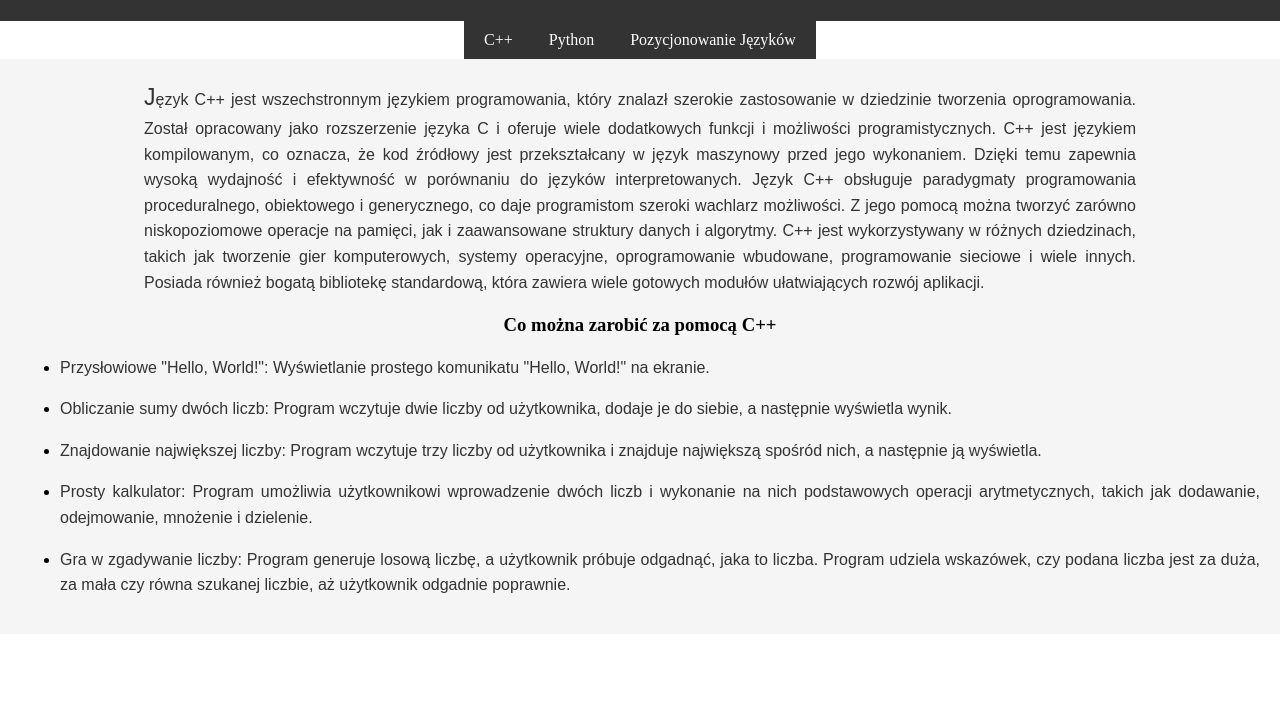
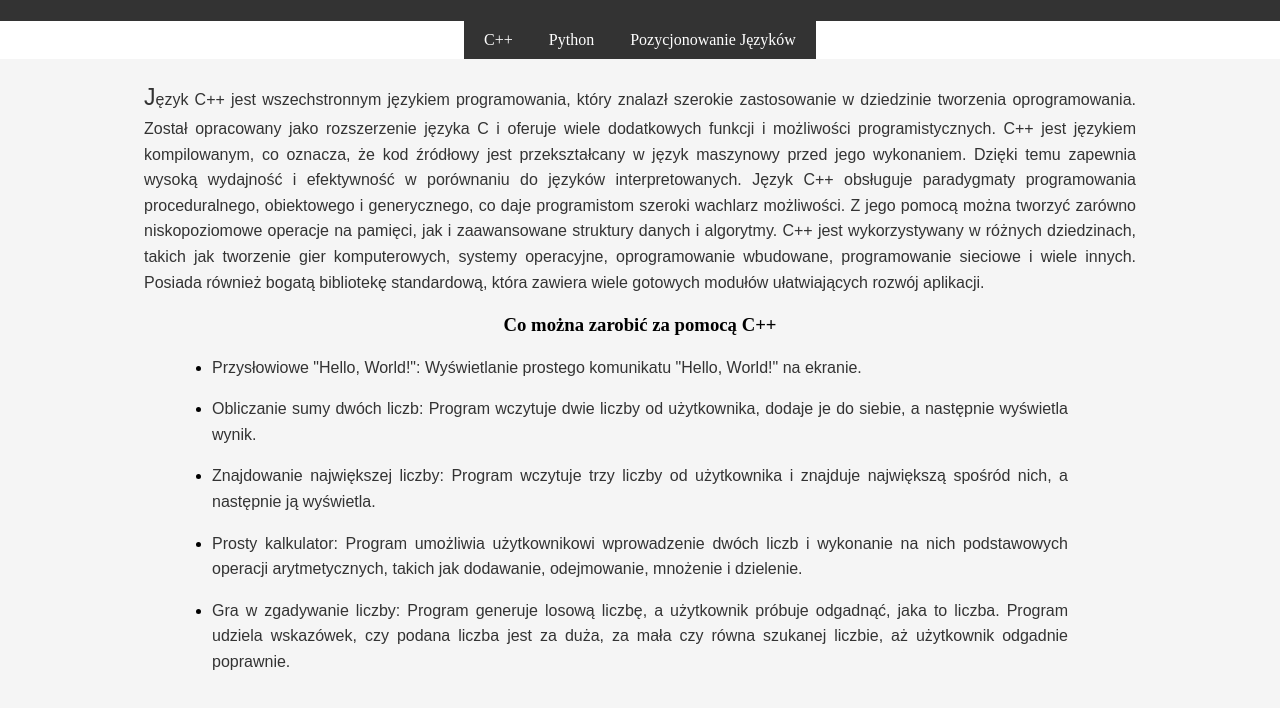
Before and after one commit to Fistaszeq/Cpp, a plain HTML site: page index.html in a window 1280 px wide. Shown: the part 118-826 px from the top of the page. Before the commit the page ends 800 px from the top, so only its background shows below. Drawn offline with Linux system fonts and the light colour scheme.

Commit message:
Update index.html

```diff
--- a/index.html
+++ b/index.html
@@ -86,7 +86,7 @@
 
             <h3>Co można zarobić za pomocą C++</h3>
 
-            <ul>
+            <ul style="padding: 20px; padding:0 12em;">
         <li>
             <p class="text">
                  Przysłowiowe "Hello, World!": Wyświetlanie prostego komunikatu "Hello, World!" na ekranie.
```
